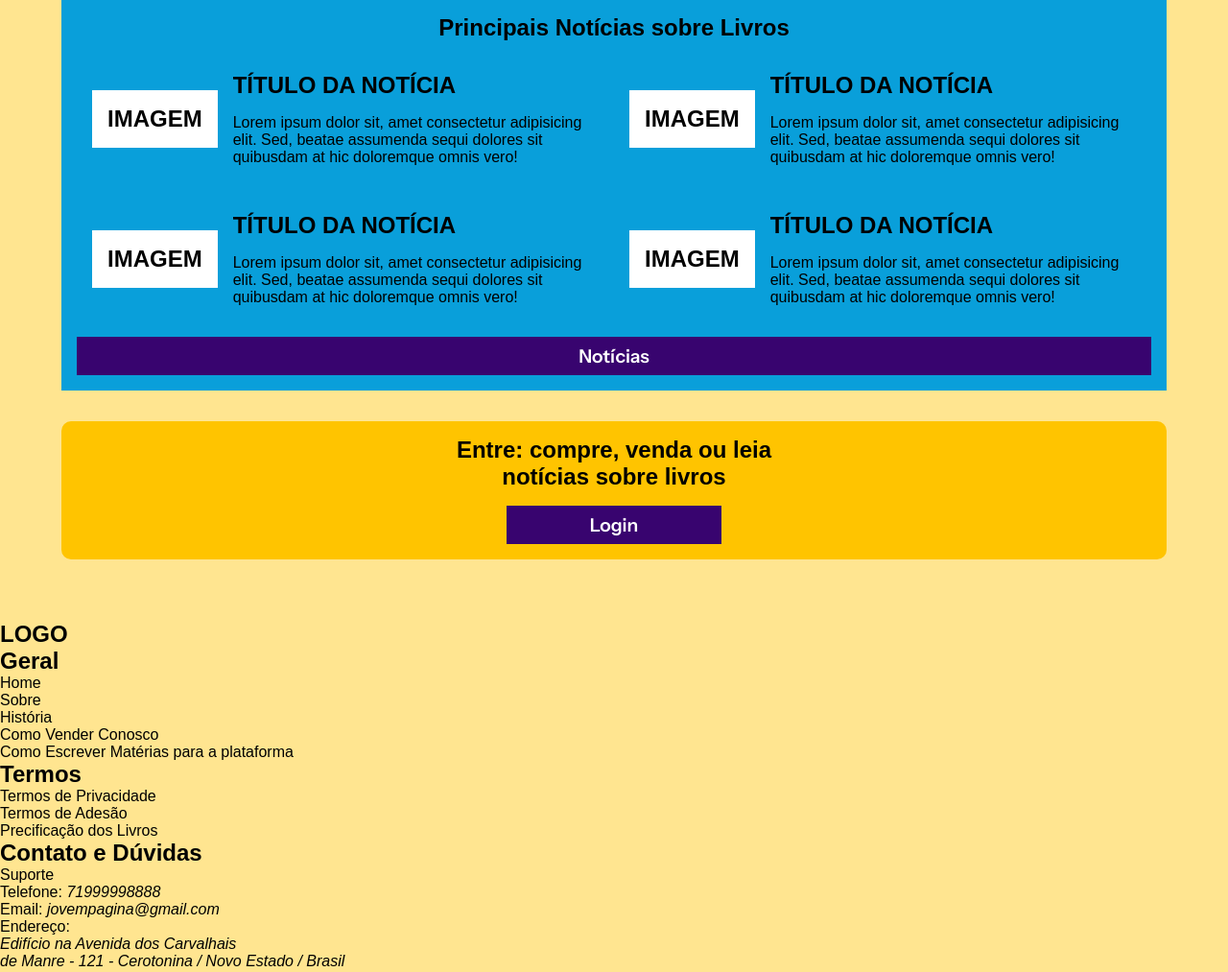
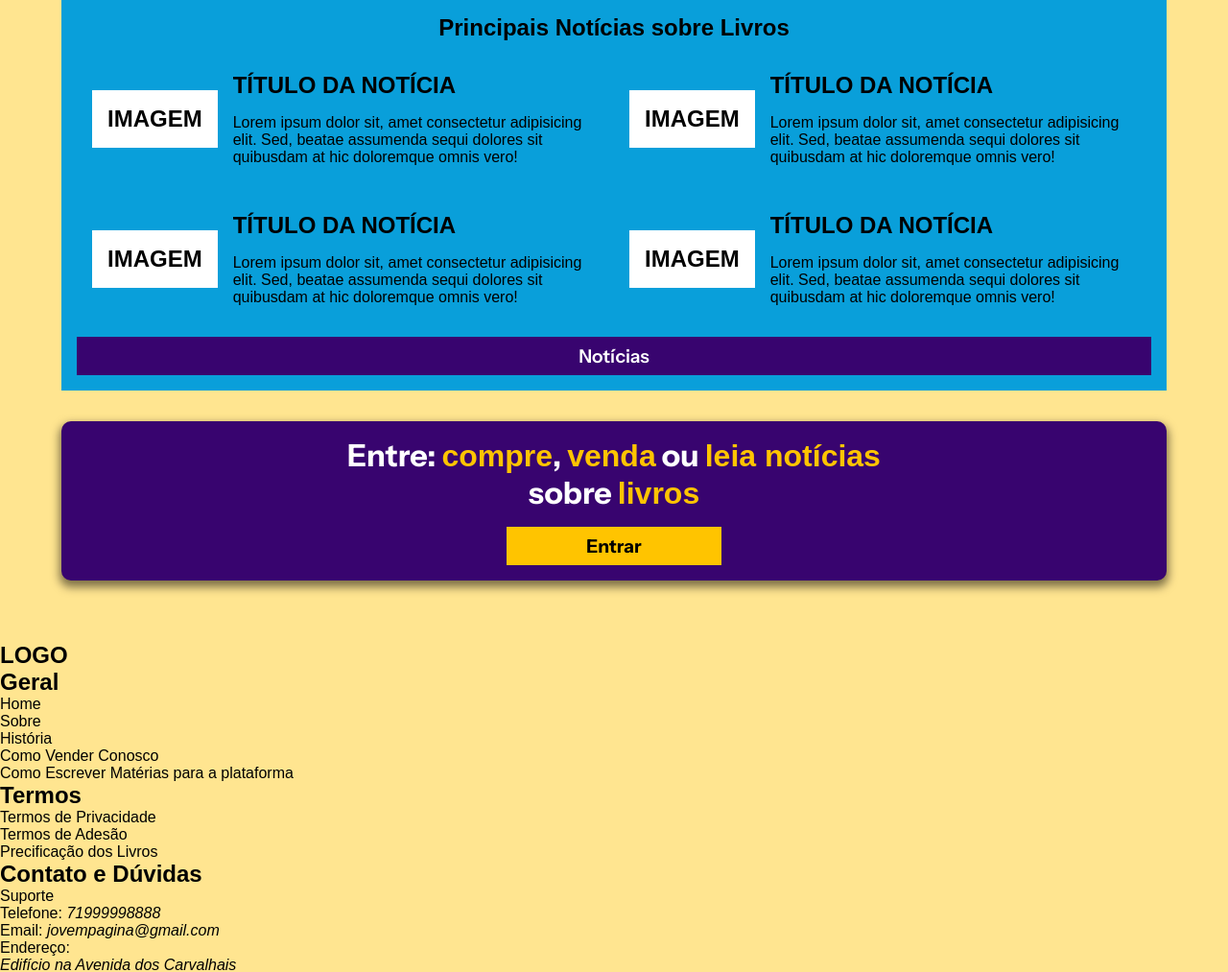
Before and after one commit to rodrigo-fullstack/jovem-pagina, a PHP site: page / in a window 1280 px wide. Shown: the part 1605-2618 px from the top of the page at 96% size. Run offline with PHP 8.4, Linux system fonts and the light colour scheme; some web fonts are replaced.

Commit message:
feat (style): Estilização do Cta-Container

```diff
--- a/assets/css/btn.css
+++ b/assets/css/btn.css
@@ -52,4 +52,13 @@ button.btn{
 .cta-container .login{
     width: 20%;
     justify-content: center;
+    background: var(--header-bg-row-01);
+    color: black;
+    font-weight: 700;
+    transition: 300ms ease-in-out;
 }
+
+.cta-container .login:hover{
+    transform: scale(1.1);
+    box-shadow: none;
+}
--- a/assets/css/cta-container.css
+++ b/assets/css/cta-container.css
@@ -4,10 +4,14 @@
     align-items: center;
     gap: 1rem;
     padding: 1rem;
-    background-color: var(--header-bg-row-01);
+    background-color: var(--header-bg-row-02);
     border-radius: 10px;
+    box-shadow: 0px 5px 10px 2px rgba(0,0,0, 0.5);
 }
 .cta-desc{
-    width: 30%;
+    font-family: 'Instrument Sans';
+    font-size: 2rem;
+    width: 50%;
     text-align: center;
+    color: rgb(255, 255, 255);
 }
--- a/assets/css/root.css
+++ b/assets/css/root.css
@@ -32,3 +32,27 @@ button{
     border: none;
 
 }
+
+.emphasis{
+    font-style: normal;
+    display: inline-flex;
+    color: var(--header-bg-row-01);
+}
+/* .emphasis::after{
+    display: inline-flex;
+    content: '';
+    margin-top: 10px;
+    width: 10px;
+    height: 10px;
+    background-color: #FFC400;
+
+} */
+
+/* .emphasis::after{
+    background-color: yellow;
+    width: 30px;
+    height: 30px;
+    content: '';
+    display: block;
+    position: absolute;
+} */
--- a/index.html
+++ b/index.html
@@ -475,8 +475,8 @@
         </article>
 
         <article class="cta-container">
-            <h1 class="cta-desc">Entre: compre, venda ou leia notícias sobre livros</h1>
-            <a href="#" class="btn login">Login</a>
+            <h1 class="cta-desc">Entre: <em class="emphasis">compre</em>, <em class="emphasis">venda</em> ou <em class="emphasis">leia notícias</em> sobre <em class="emphasis">livros</em></h1>
+            <a href="#" class="btn login">Entrar</a>
 
         </article>
     </main>
```
